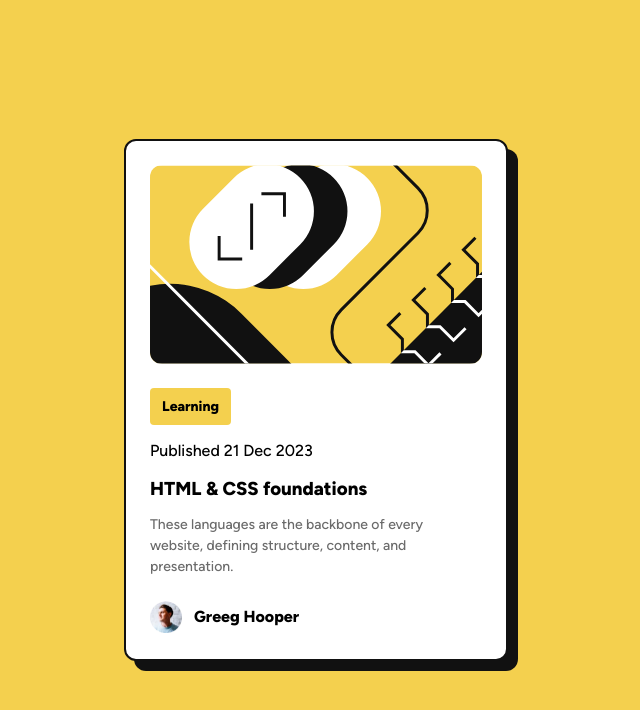
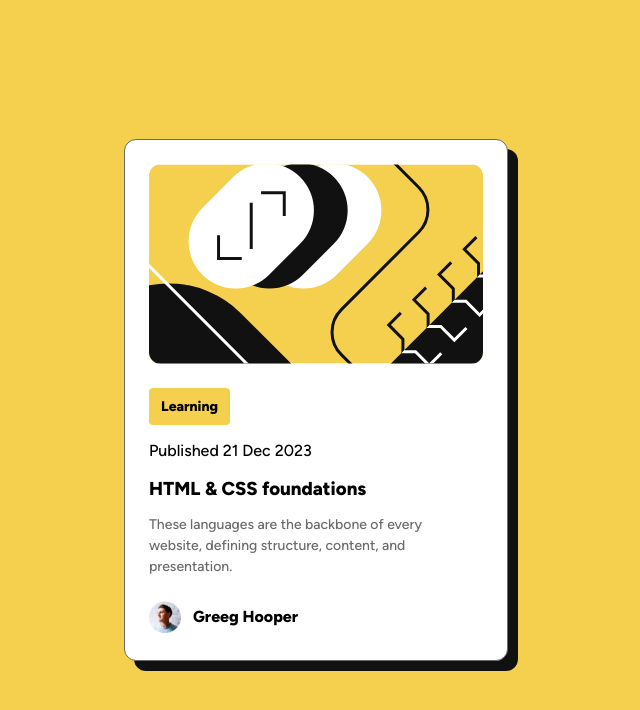
Before and after one commit to Conquerant2135/blog-preview-card, a plain HTML site: page index.html in a window 1280 px wide. Shown: the whole page, without its empty margins (324-964 px from the left). Drawn offline with Linux system fonts and the light colour scheme.

Commit message:
fix: correction of the border color

```diff
--- a/assets/css/styles.css
+++ b/assets/css/styles.css
@@ -41,7 +41,7 @@ body {
   gap: var(--spacing-300);
   padding: var(--spacing-300);
   box-shadow: 10px 10px 0px var(--gray-950);
-  border: 2px solid var(--gray-950);
+  border: 1px solid var(--gray-500);
 }
 
 .card-content {
```
